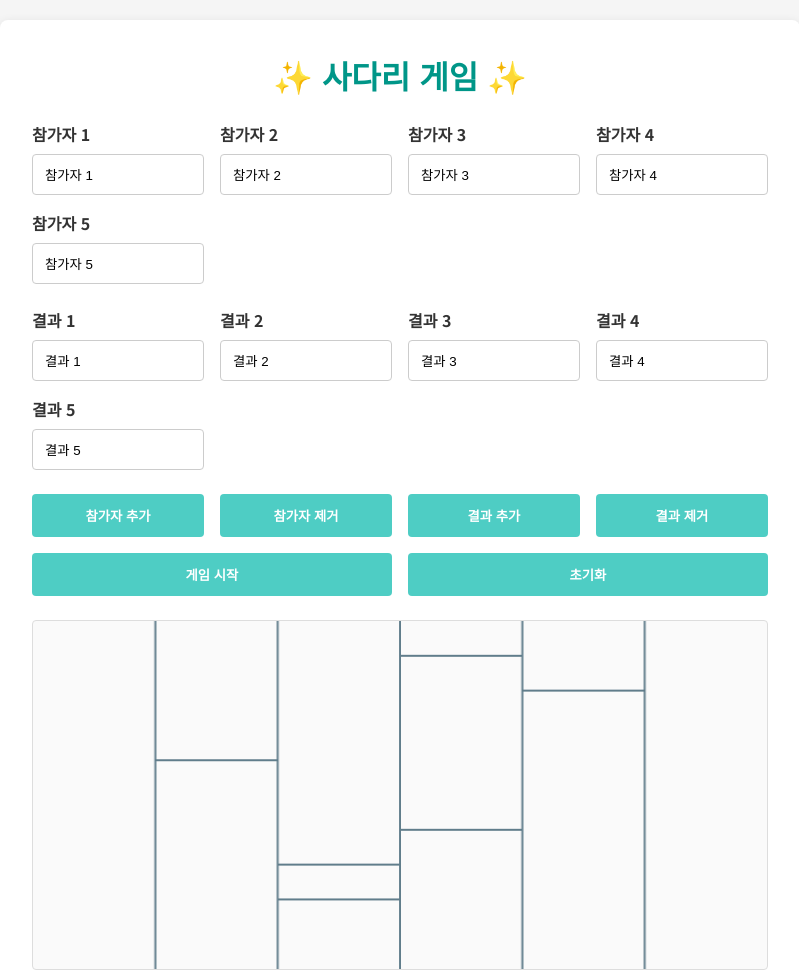
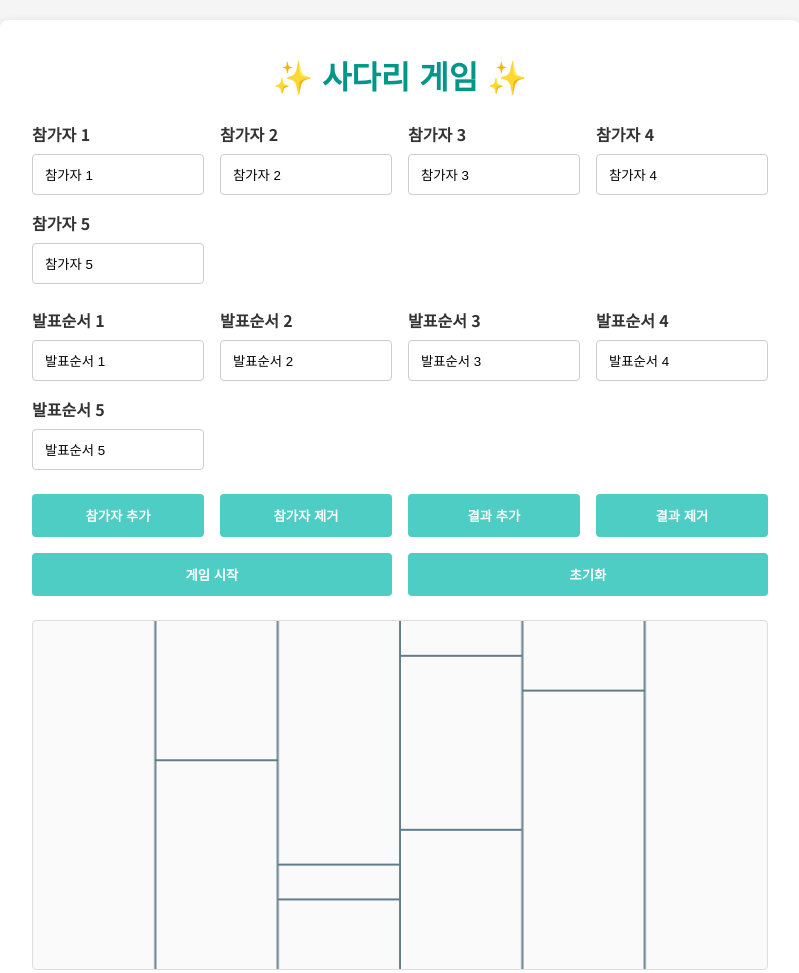
Before and after one commit to LDJWJ/ladder_game_gemini, a plain HTML site: page index.html in a window 1280 px wide. Shown: the top 973 px of the page, without its empty margins (240-1039 px from the left). Drawn offline with Linux system fonts and the light colour scheme.

Commit message:
Update index.html

```diff
--- a/index.html
+++ b/index.html
@@ -198,8 +198,8 @@
       outcomeInputsDiv.innerHTML = '';
       for (let i = 0; i < numOutcomes; i++) {
         const wrapper = document.createElement('div'); wrapper.className = 'input-group';
-        wrapper.innerHTML = `<label for=\`outcome${i+1}\`>결과 ${i+1}</label>` +
-                             `<input type=\"text\" id=\"outcome${i+1}\" value=\"결과 ${i+1}\" />`;
+        wrapper.innerHTML = `<label for=\`outcome${i+1}\`>발표순서 ${i+1}</label>` +
+                             `<input type=\"text\" id=\"outcome${i+1}\" value=\"발표순서 ${i+1}\" />`;
         outcomeInputsDiv.appendChild(wrapper);
       }
     }
```
